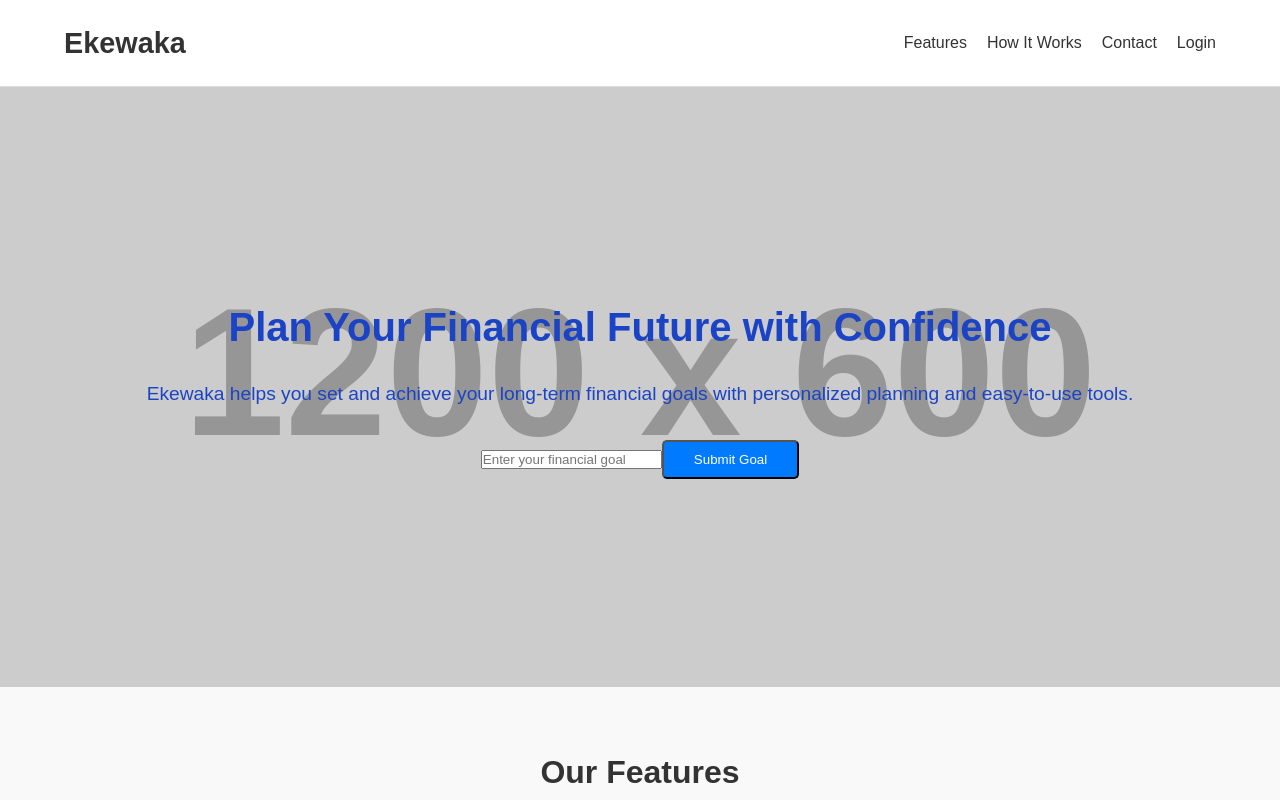
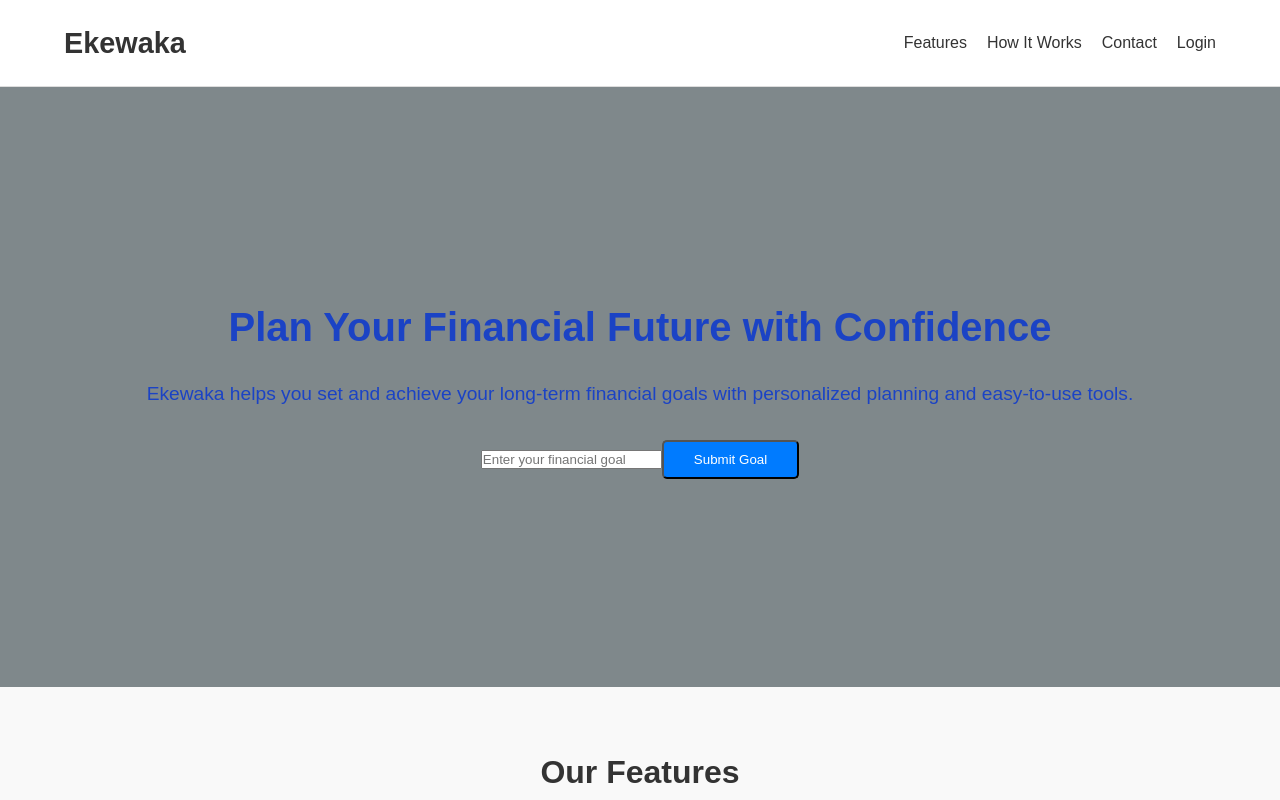
Before and after one commit to jonahjtran/Ekewaka, a React (Create React App) app: page / in a window 1280 px wide. Shown: the top 800 px of the page. Built offline with nearby package versions, Linux system fonts and the light colour scheme.

Commit message:
backgroundcolor

```diff
--- a/src/components/LandingPage.css
+++ b/src/components/LandingPage.css
@@ -50,7 +50,7 @@
 
   /* Hero section styles */
   .hero {
-    background: url('https://via.placeholder.com/1200x600') no-repeat center center/cover;
+    background: #7f888b; /*url('https://via.placeholder.com/1200x600') no-repeat center center/cover; */
     height: 600px;
     display: flex;
     align-items: center;
```
